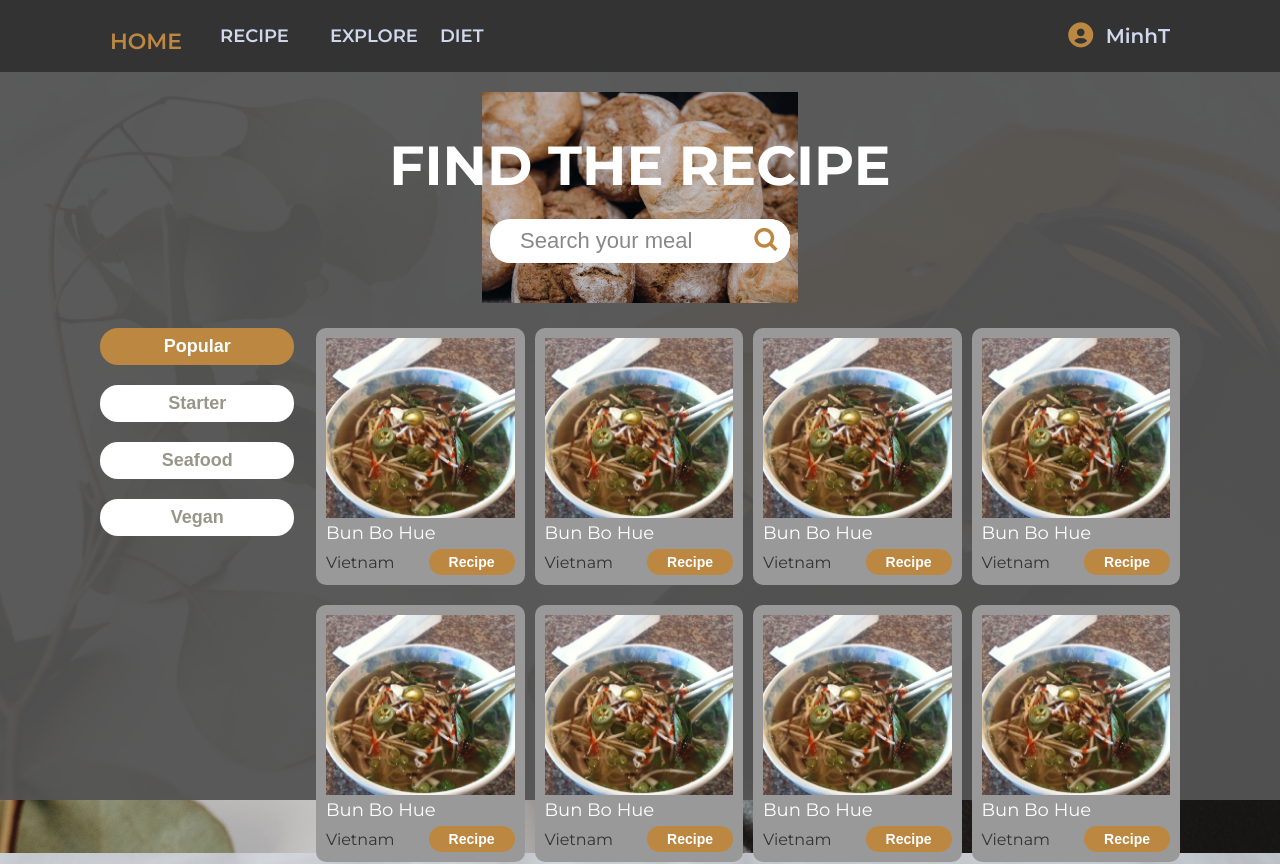
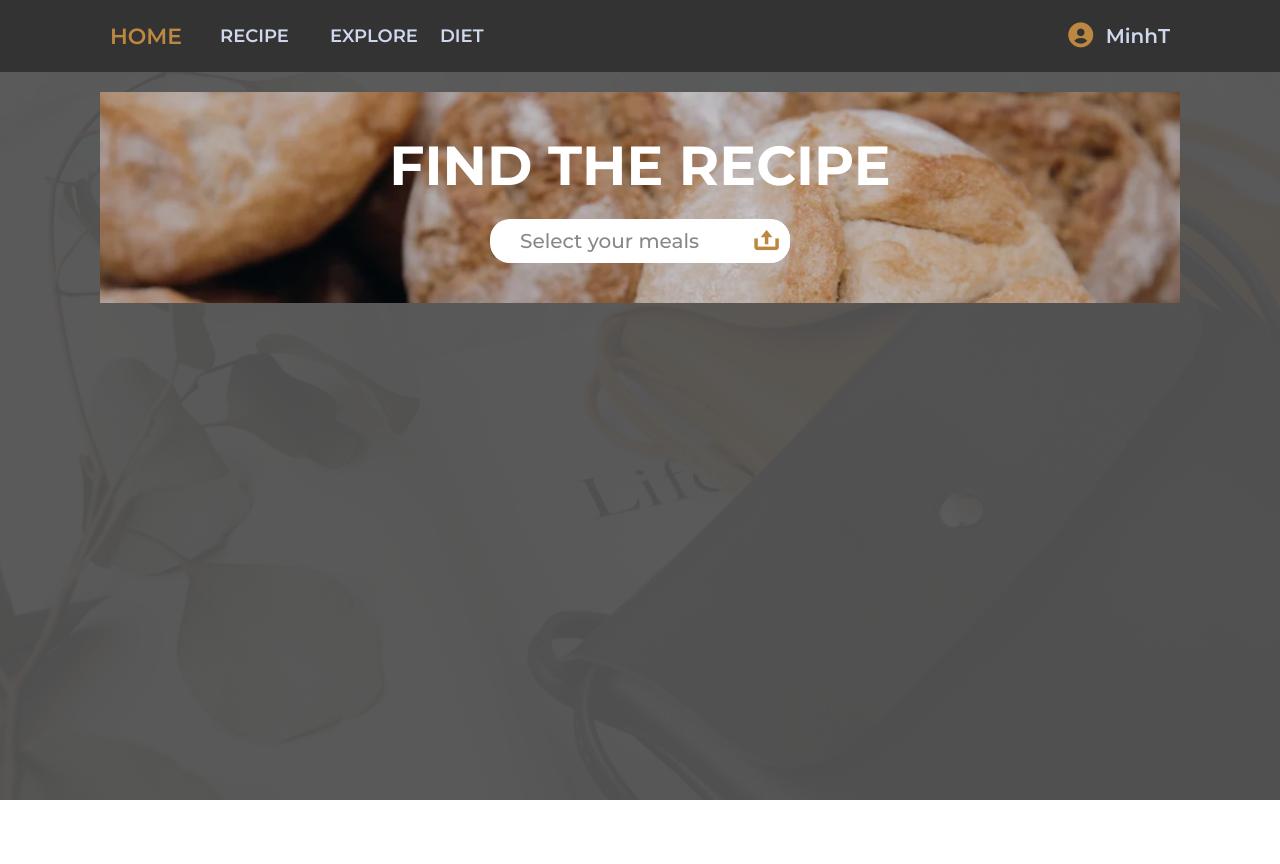
Before and after one commit to LBQTrung/keto_food_client, a React (Create React App) app: page /recipe in a window 1280 px wide. Shown: the top 864 px of the page. After the commit the page ends 800 px from the top, so only its background shows below. Built offline with nearby package versions, Linux system fonts and the light colour scheme.

Commit message:
4. Handle call api upload image

```diff
--- a/package.json
+++ b/package.json
@@ -34,5 +34,8 @@
       "last 1 firefox version",
       "last 1 safari version"
     ]
+  },
+  "devDependencies": {
+    "react-router-dom": "^6.22.3"
   }
 }
--- a/src/App.js
+++ b/src/App.js
@@ -1,16 +1,23 @@
-import Content from './components/content.components'
+import Home from './components/home.components'
 import Navbar from './components/navbar.components'
 import './assets/css/app.css'
+import { BrowserRouter, Routes, Route } from 'react-router-dom'
+import Recipe from './components/recipe.components'
 
 function App() {
   return (
-    <div className='app'>
-      <div className='background-overlay'></div>
-      <div className='wrapper'>
-        <Navbar />
-        <Content />
+    <BrowserRouter>
+      <div className='app'>
+        <div className='background-overlay'></div>
+        <div className='wrapper'>
+          <Navbar />
+          <Routes>
+            <Route path='/' element={<Home />} />
+            <Route path='/recipe' element={<Recipe />} />
+          </Routes>
+        </div>
       </div>
-    </div>
+    </BrowserRouter>
   )
 }
 
--- a/src/assets/css/app.css
+++ b/src/assets/css/app.css
@@ -67,12 +67,17 @@ body {
   transition: transform 2s linear;
 }
 
-.navbar-item:hover {
+.navbar-item a {
+  text-decoration: none;
+  color: var(--text-color);
+}
+
+.navbar-item a:hover {
   cursor: pointer;
   color: var(--main-color);
 }
 
-.navbar-item--active {
+.navbar-item--active a {
   font-weight: 600;
   transform: translateY(5px);
   font-size: 22px;
@@ -286,3 +291,28 @@ hr {
   cursor: pointer;
   opacity: 0.8;
 }
+
+.upload-seleted-image {
+  margin-top: 20px;
+  display: flex;
+  flex-direction: column;
+  align-items: center;
+}
+
+.upload-seleted-image button {
+  border: none;
+  outline: none;
+  color: #fff;
+  background-color: var(--main-color);
+  padding: 5px 20px;
+  border-radius: 15px;
+  font-size: 22px;
+  font-weight: 700;
+  margin-top: 10px;
+  transition: opacity 0.1s linear;
+}
+
+.upload-seleted-image button:hover {
+  cursor: pointer;
+  opacity: 0.8;
+}
--- a/src/components/content.components.js
+++ b/src/components/home.components.js
@@ -1,7 +1,7 @@
 import MealsListByCatelog from './mealListByCatelog.components'
 import Search from './search.components'
 
-const Content = () => {
+const Home = () => {
   return (
     <div className='content grid'>
       <Search searchType='text' />
@@ -10,4 +10,4 @@ const Content = () => {
   )
 }
 
-export default Content
+export default Home
--- a/src/components/navbar.components.js
+++ b/src/components/navbar.components.js
@@ -1,12 +1,22 @@
+import { Link } from 'react-router-dom'
+
 const Navbar = () => {
   return (
     <nav className='navbar'>
       <div className='navbar-content grid'>
         <ul className='navbar-list'>
-          <li className='navbar-item navbar-item--active'>HOME</li>
-          <li className='navbar-item'>RECIPE</li>
-          <li className='navbar-item'>EXPLORE</li>
-          <li className='navbar-item'>DIET</li>
+          <li className='navbar-item navbar-item--active'>
+            <Link to='/'>HOME</Link>
+          </li>
+          <li className='navbar-item'>
+            <Link to='/recipe'>RECIPE</Link>
+          </li>
+          <li className='navbar-item'>
+            <Link to='/'>EXPLORE</Link>
+          </li>
+          <li className='navbar-item'>
+            <Link to='/'>DIET</Link>
+          </li>
         </ul>
         <div className='navbar-user'>
           <span className='navbar-user-avatar'>
--- /dev/null
+++ b/src/components/recipe.components.js
@@ -0,0 +1,11 @@
+import UploadFileForm from './uploadFile.components'
+
+const Recipe = () => {
+  return (
+    <div className='content grid'>
+      <UploadFileForm />
+    </div>
+  )
+}
+
+export default Recipe
--- a/src/components/search.components.js
+++ b/src/components/search.components.js
@@ -1,5 +1,8 @@
-const TextSearchFormGroup = () => {
+import UploadFileForm from './uploadFile.components'
+
+const TextSearchForm = () => {
   return (
+    <form className='search-form' method='POST'>
       <div className='search-form-group'>
         <input className='search-form-input' type='text' placeholder='Search your meal' />
 
@@ -7,18 +10,7 @@ const TextSearchFormGroup = () => {
           <i className='bx bx-search'></i>
         </button>
       </div>
-  )
-}
-
-const UploadFileFormGroup = () => {
-  return (
-    <div className='search-form-group search-form-group--file'>
-      <input className='search-form-input search-form-input--file' type='file' />
-      <span className='search-form-label--file'>Select your meals</span>
-      <button className='search-form-submit' type='submit'>
-        <i className='bx bx-upload'></i>
-      </button>
-    </div>
+    </form>
   )
 }
 
@@ -26,10 +18,7 @@ const Search = ({ searchType }) => {
   return (
     <div className='search'>
       <h1 className='search-heading'>FIND THE RECIPE</h1>
-
-      <form className='search-form' method='POST'>
-        {searchType === 'text' ? <TextSearchFormGroup /> : <UploadFileFormGroup />}
-      </form>
+      {searchType === 'text' ? <TextSearchForm /> : <UploadFileForm />}
     </div>
   )
 }
--- /dev/null
+++ b/src/components/uploadFile.components.js
@@ -0,0 +1,78 @@
+import React, { useState, useRef } from 'react'
+
+const UploadFileForm = () => {
+  const [selectedImageToCallAPI, setSelectedImageToCallAPI] = useState(null)
+  const [selectedImageToPreview, setSelectedImageToPreview] = useState(null)
+  const inputRef = useRef(null)
+  const handleImageChange = (event) => {
+    const imageFile = event.target.files[0]
+    if (imageFile) {
+      const reader = new FileReader()
+      reader.onload = () => {
+        setSelectedImageToPreview(reader.result)
+      }
+      reader.readAsDataURL(imageFile)
+      setSelectedImageToCallAPI(imageFile)
+    }
+  }
+  const handleSubmit = async () => {
+    try {
+      if (!selectedImageToCallAPI) {
+        console.log('Please select an image.')
+        return
+      }
+      const formData = new FormData()
+      formData.append('image', selectedImageToCallAPI)
+
+      const response = await fetch('http://localhost:4000/media/upload', {
+        method: 'POST',
+        body: formData
+      })
+      if (response.ok) {
+        const data = await response.json()
+        console.log('API response:', data)
+      } else {
+        console.error('Failed to call API:', response.statusText)
+      }
+    } catch (error) {
+      console.error('Error:', error)
+    }
+  }
+
+  const clickFileInput = (event) => {
+    event.preventDefault()
+
+    inputRef.current.click()
+  }
+  return (
+    <div>
+      <div className='search'>
+        <h1 className='search-heading'>FIND THE RECIPE</h1>
+        <form className='search-form' method='POST'>
+          <div className='search-form-group search-form-group--file'>
+            <input
+              onChange={handleImageChange}
+              ref={inputRef}
+              className='search-form-input search-form-input--file'
+              type='file'
+              accept='image/*'
+            />
+            <span className='search-form-label--file'>Select your meals</span>
+            <button onClick={clickFileInput} className='search-form-submit' type='submit'>
+              <i className='bx bx-upload'></i>
+            </button>
+          </div>
+        </form>
+      </div>
+
+      {selectedImageToPreview && (
+        <div className='upload-seleted-image'>
+          <img src={selectedImageToPreview} alt='Preview' width='200' height='200' />
+          <button onClick={handleSubmit}>Recognize this meal</button>
+        </div>
+      )}
+    </div>
+  )
+}
+
+export default UploadFileForm
```
Also changed, not shown: 1 other file (tests, documents, lock files or other folders). Lines whose indentation alone changed are shown as unchanged.
